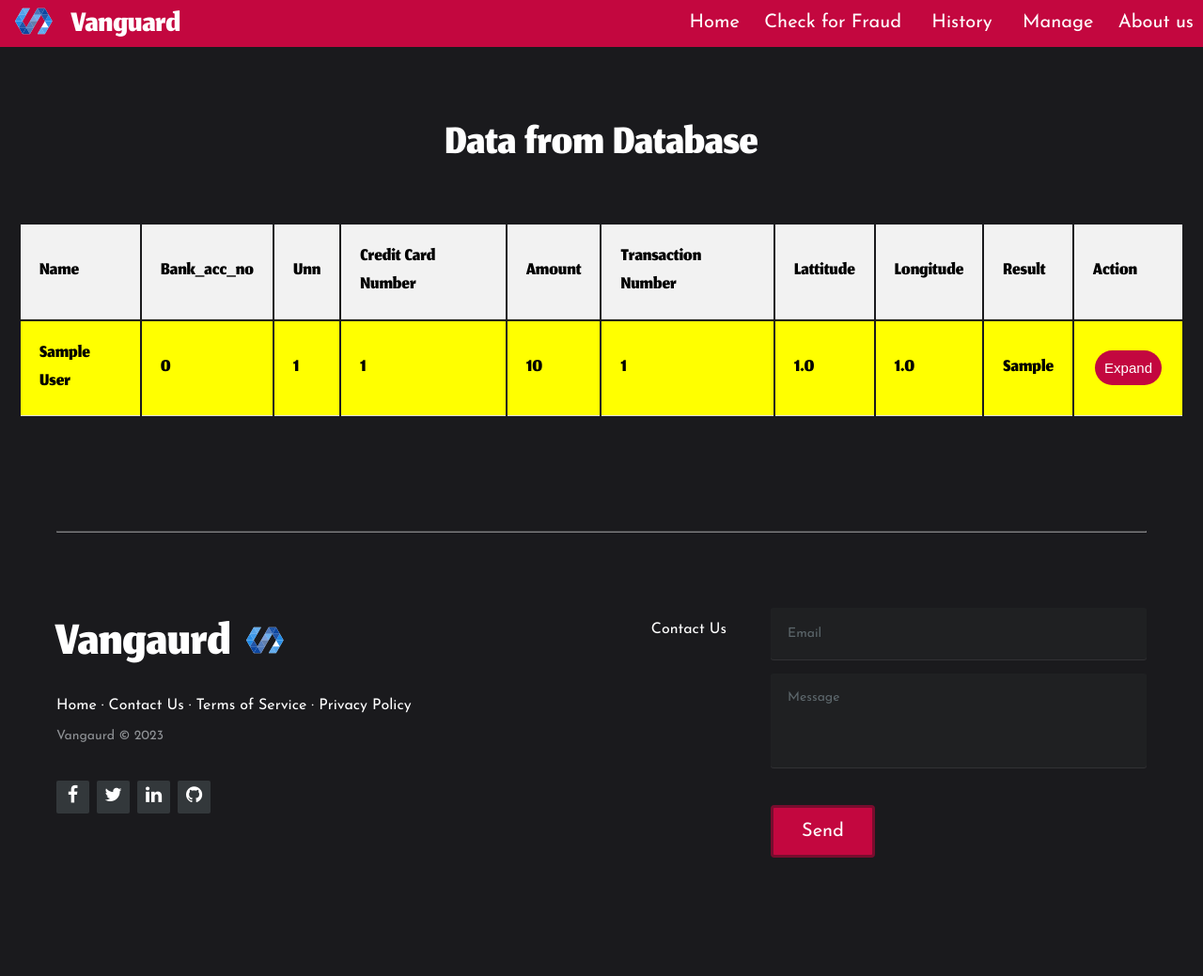
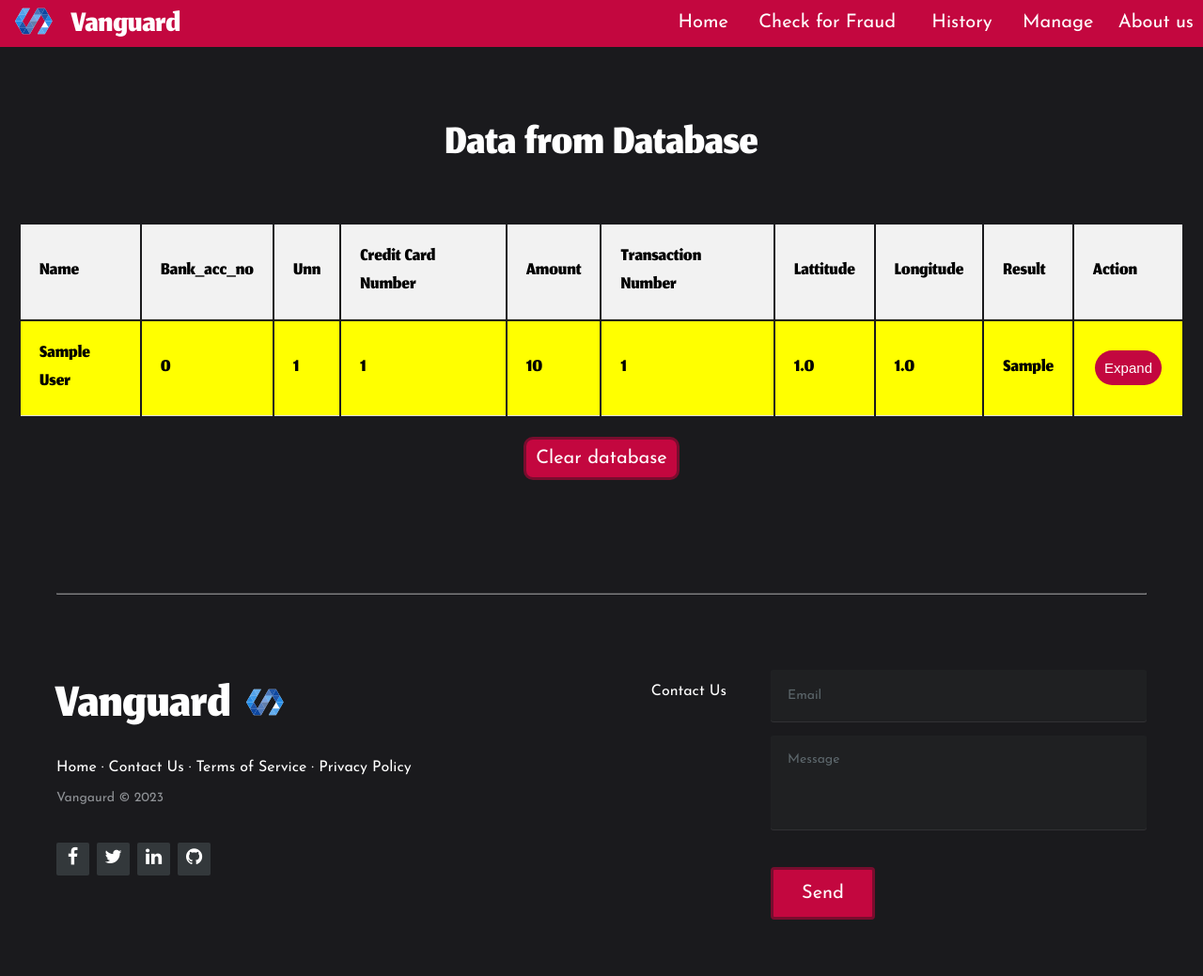
Before and after one commit to asmeet23/Financial-Fraud-Detection, a Flask app: page /data in a window 1280 px wide. Shown: the whole page at 94% size. Before the commit the page ends 913 px from the top, so only its background shows below. Run offline with Flask 3, Linux system fonts and the light colour scheme; tables that the repository leaves empty hold one stand-in row (values such as "Sample post"); parts of the project's set-up code (start-up, migrations or seed data) failed here and were passed over.

Commit message:
Linked every page with each other and added clear database button in the display section

```diff
--- a/static/display.css
+++ b/static/display.css
@@ -59,6 +59,12 @@ th, td {
 }
 
 
+
+
+
+
+
+
 h1 {
 
     text-align: center;
@@ -108,10 +114,10 @@ tr.Not-fraud {
 .tablee
 {
     padding: 20px;
-    display: flex;
+    /* display: flex;
     flex-direction: column;
     justify-content: center;
-    align-items: center;
+    align-items: center; */
 
 }
 
@@ -121,6 +127,34 @@ h1,tr{
     animation: fadeIn 2s forwards;
 }
 
+.btttn input[type="submit"] {
+    display: block;
+    background-color: #c3073f;
+    border: 3px solid #780d2e;
+    color: white;
+    font-family: jose;
+    font-size: 20px;
+    border-radius: 10px;
+      cursor: pointer;
+      padding: 10px;
+    /* margin-top: 20px; */
+
+}
+.btttn
+{
+    margin-top: 20px;
+    width: 100%;
+    /* border: solid 1px #c3073f; */
+    display: flex;
+    flex-direction: column;
+    justify-content: center;
+    align-items: center;
+
+}
+
+
+
+
 @keyframes fadeIn {
     0% {opacity: 0;}
     100% {opacity: 1;}
--- a/static/index.css
+++ b/static/index.css
@@ -82,7 +82,7 @@
   }
 
   .nav>.nav-links>a:hover {
-    background-color: rgba(152, 152, 152, 0.3);
+    background-color: #1a1a1d;
     transition: all 0.3s ease-in;
   }
 
--- a/templates/display.html
+++ b/templates/display.html
@@ -28,14 +28,20 @@
 
         <div class="nav-links">
           <a href="{{url_for('route_to_dashboard')}}" target="_blank">Home</a>
-          <a href="" target="_blank">Check for Fraud</a>
-          <a href=""><form action="{{ url_for('submit') }}" method="post" style="display: inline;">
-            <input type="submit" value="History"
-            style="background: none; border: none; color: white; text-decoration: none; cursor: pointer; font-family: jose;
+
+          <a href="">
+              <form action="{{ url_for('submit') }}" method="post" style="display: inline;">
+                  <input type="submit" value="Check for Fraud" style="background: none; border: none; color: white; text-decoration: none; cursor: pointer; font-family: jose;
+      font-size: 20px;">
+              </form>
+          </a>
+          <a href="" target="_blank">
+             <form action="/data" method="GET" style="display: inline;">
+            <input type="submit" value="History" style="background: none; border: none; color: white; text-decoration: none; cursor: pointer; font-family: jose;
             font-size: 20px;">
         </form></a>
-          <a href="" target="_blank">Manage</a>
 
+        <a href="" target="_blank">Manage</a>
 
           <a href="{{ url_for('about') }}" target="_blank">About us</a>
 
@@ -89,6 +95,11 @@
         </tr>
         {% endfor %}
     </table>
+    <div class="btttn">
+    <form action="/delete" method="POST" style="display: inline;">
+      <input type="submit" value="Clear database">
+  </form>
+</div>
   </div>
     <!-- Update the script in the display.html file -->
     <script>
@@ -104,7 +115,7 @@
     <div class="footer-left">
 
 
-      <h3>Vangaurd<span><img src="/logo.svg" alt=""></span></h3>
+      <h3>Vanguard<span><img src="/logo.svg" alt=""></span></h3>
 
       <p class="footer-links">
         <a href="#">Home</a>
```
Also changed, not shown: static/dash.css (+17 -16 lines), templates/About.html (+14 -7 lines), templates/dashboard.html (+11 -6 lines), templates/index.html (+8 -7 lines).
